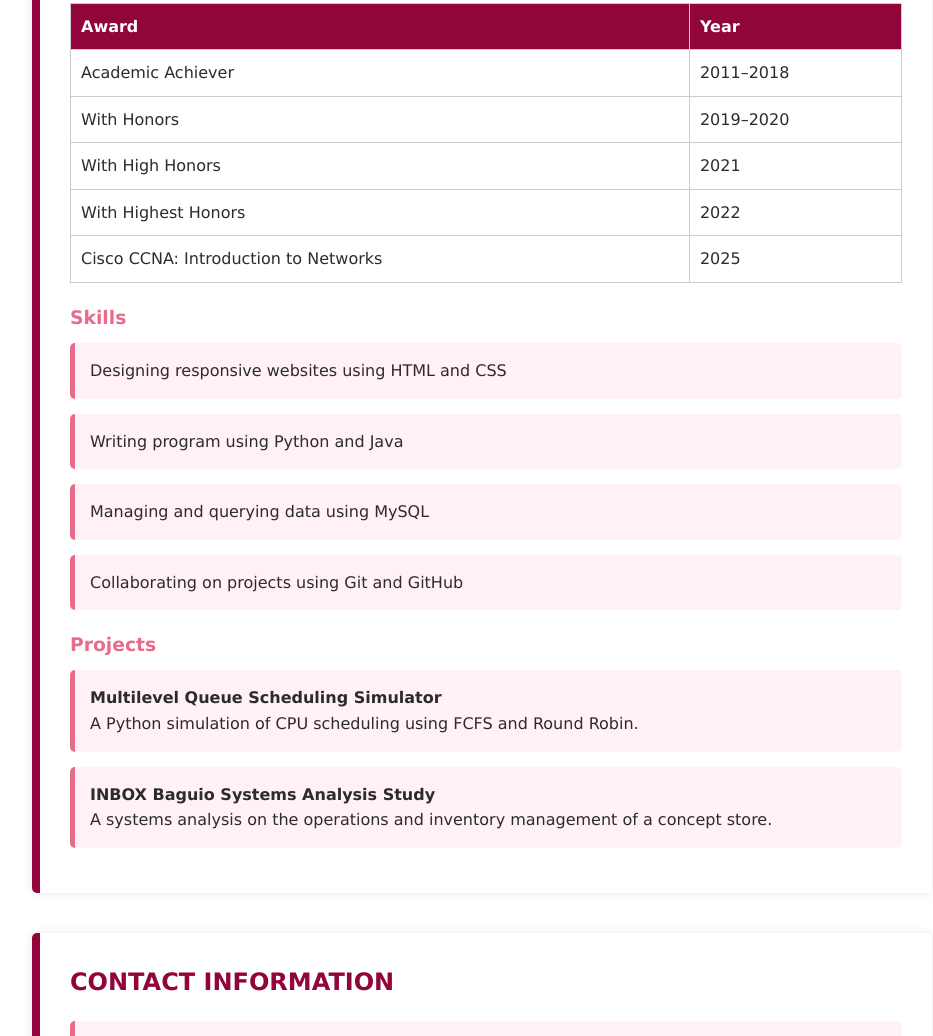
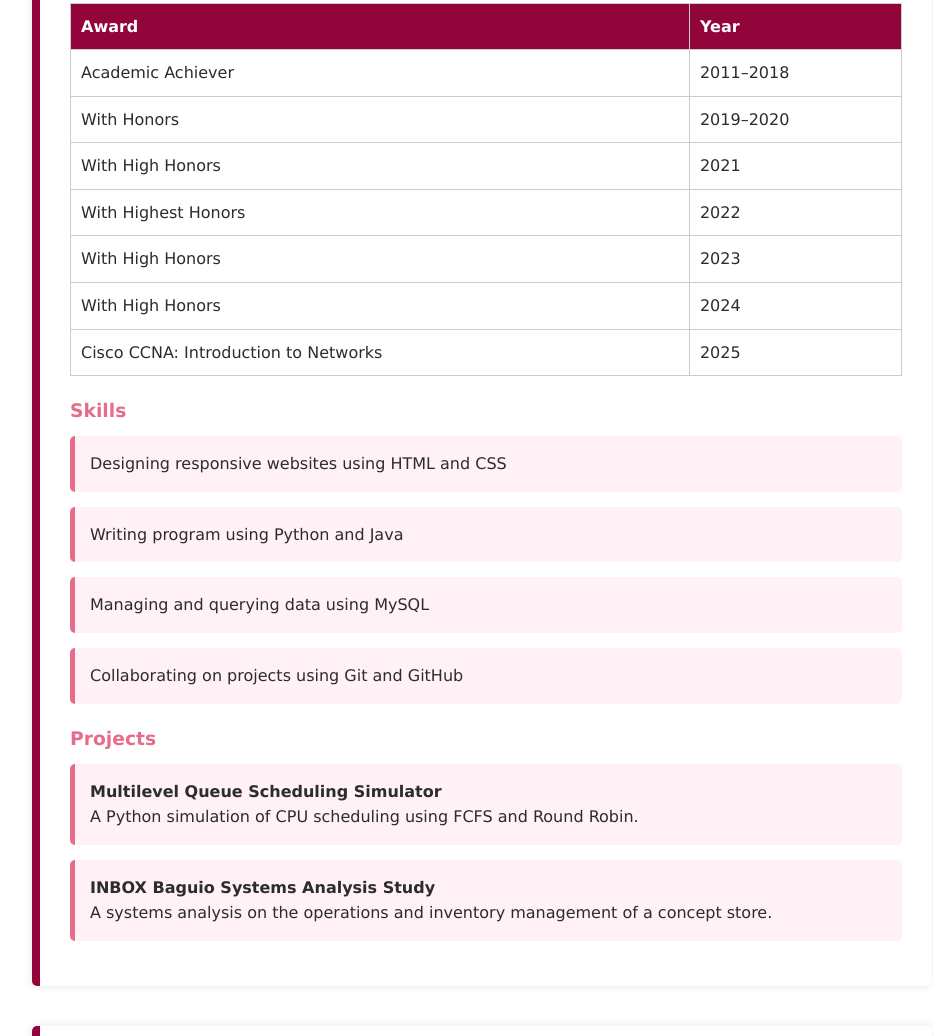
Before and after one commit to TayshaunComilang/Resume, a plain HTML site: page index.html in a window 1280 px wide. Shown: the part 1117-2153 px from the top of the page, without its empty margins (158-1091 px from the left). Drawn offline with Linux system fonts and the light colour scheme; grey boxes are pictures that could not be loaded.

Commit message:
Update index.html

```diff
--- a/index.html
+++ b/index.html
@@ -99,6 +99,16 @@
             </tr>
 
             <tr>
+                <td>With High Honors</td>
+                <td>2023</td>
+            </tr>
+
+            <tr>
+                <td>With High Honors</td>
+                <td>2024</td>
+            </tr>
+
+            <tr>
                 <td>Cisco CCNA: Introduction to Networks</td>
                 <td>2025</td>
             </tr>
```
